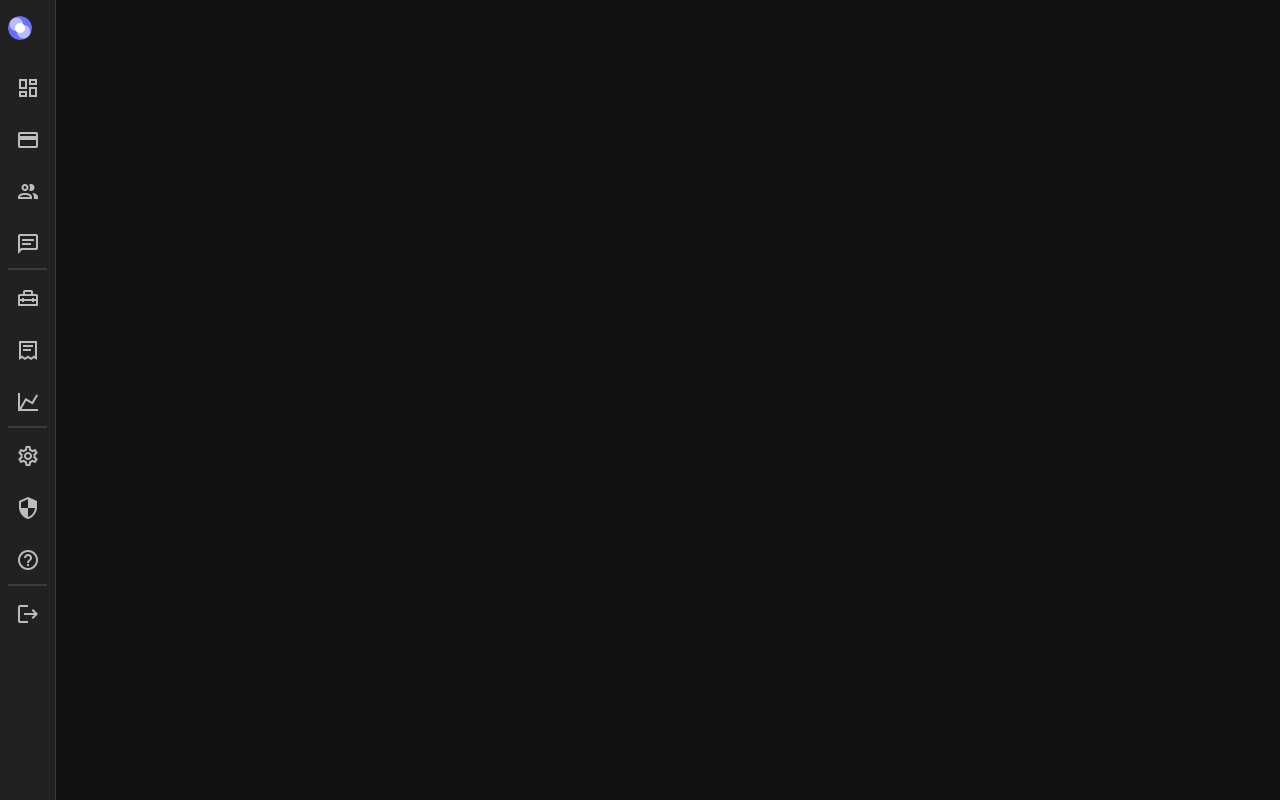
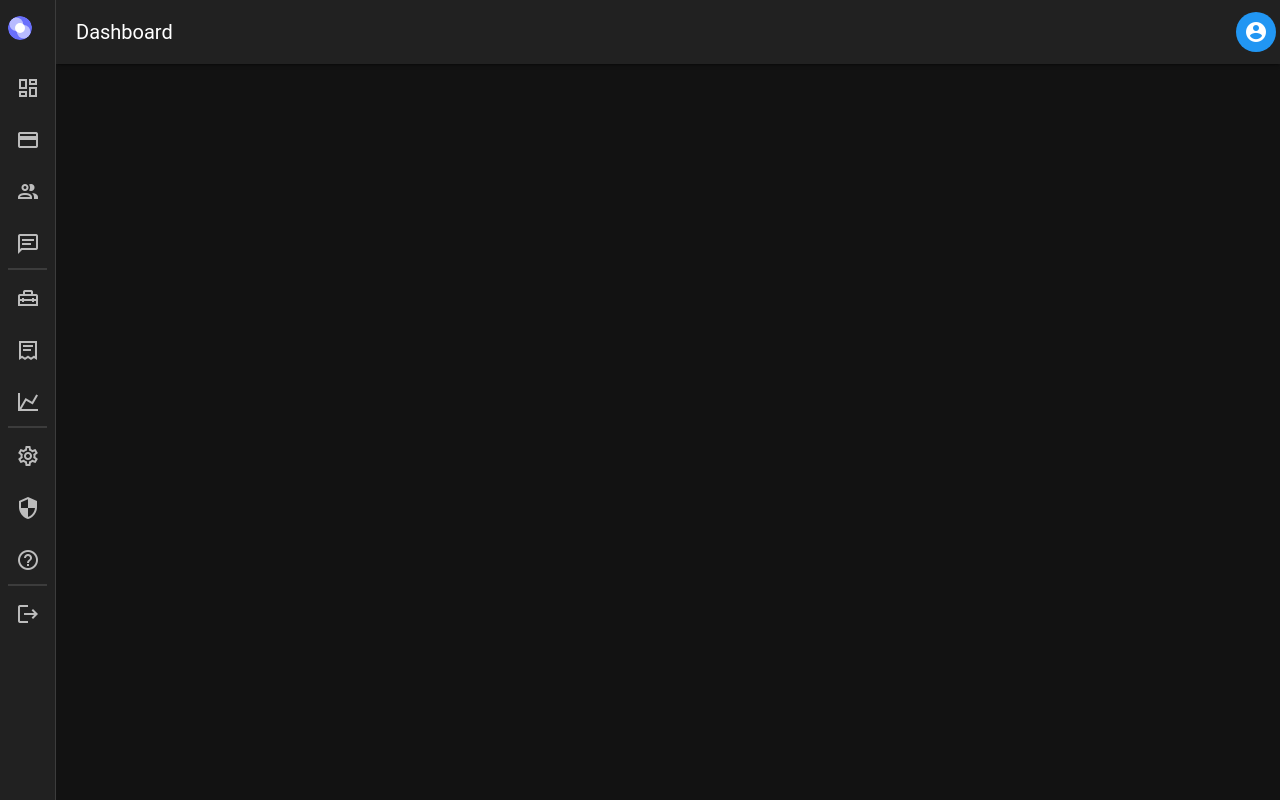
Before and after one commit to kim-fransson/dashboard, a Vue app: page / in a window 1280 px wide. Built offline with nearby package versions, Linux system fonts and the light colour scheme; what miragejs would draw is missing.

Commit message:
TopNavigation (Card 3)

```diff
--- a/src/App.vue
+++ b/src/App.vue
@@ -1,11 +1,20 @@
 <script setup>
 import CollapsableSidebar from './components/CollapsableSidebar.vue';
+import TopNavigation from './components/TopNavigation.vue';
 
 
 </script>
 
 <template>
   <v-app>
-    <CollapsableSidebar />
+    <v-layout>
+      <CollapsableSidebar />
+
+      <TopNavigation />
+
+      <v-main>
+
+      </v-main>
+    </v-layout>
   </v-app>
 </template>
--- a/src/components/CollapsableSidebar.vue
+++ b/src/components/CollapsableSidebar.vue
@@ -25,7 +25,6 @@ const navItems = ref([
 </script>
 
 <template>
-    <v-layout>
     <v-navigation-drawer v-model="drawer" :rail="rail" permanent @click="rail = false">
         <v-list-item :prepend-avatar="logo" title="FindData" nav>
             <template v-slot:append>
@@ -40,5 +39,4 @@ const navItems = ref([
             </template>
         </v-list>
     </v-navigation-drawer>
-    </v-layout>
 </template>
--- /dev/null
+++ b/src/components/TopNavigation.vue
@@ -0,0 +1,15 @@
+<script setup>
+
+</script>
+
+<template>
+    <v-app-bar :elevation="2">
+        <v-app-bar-title>Dashboard</v-app-bar-title>
+
+        <template v-slot:append>
+            <v-avatar color="info">
+                <v-icon icon="mdi-account-circle"></v-icon>
+            </v-avatar>
+        </template>
+    </v-app-bar>
+</template>
```
Lines whose indentation alone changed are shown as unchanged.
